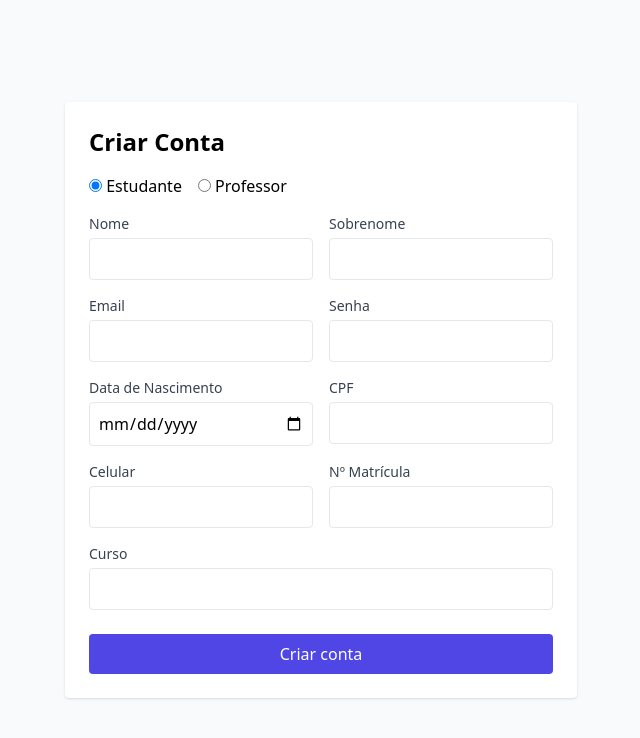
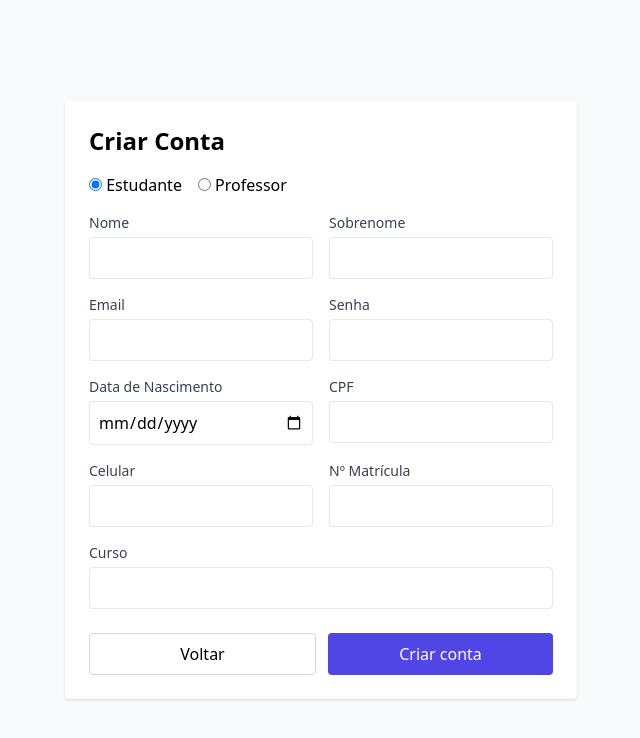
Before and after one commit to MiraProfissional/tcc-frontend, a React (Vite) app: page /register in a window 1280 px wide. Shown: the top 738 px of the page, without its empty margins (319-959 px from the left). Built offline with nearby package versions, Linux system fonts and the light colour scheme.

Commit message:
✨ feat: add back button and prevent double submit on Login and Register

```diff
--- a/src/pages/Login.tsx
+++ b/src/pages/Login.tsx
@@ -1,4 +1,4 @@
-import React from 'react'
+import React, { useRef } from 'react'
 import { useNavigate, Link } from 'react-router-dom'
 import { useForm } from 'react-hook-form'
 import { yupResolver } from '@hookform/resolvers/yup'
@@ -26,11 +26,15 @@ const Login: React.FC = () => {
     formState: { errors, isSubmitting },
   } = useForm<LoginForm>({ resolver: yupResolver(schema) })
 
+  const submittingRef = useRef(false)
+
   async function onSubmit(data: LoginForm) {
+    if (submittingRef.current) return
+    submittingRef.current = true
     try {
       await signIn(data.email, data.password)
-  toast.success('Login efetuado com sucesso')
-  navigate('/home')
+      toast.success('Login efetuado com sucesso')
+      navigate('/home')
     } catch (err: unknown) {
       console.error('Erro ao fazer login', err)
       let message: string | undefined
@@ -42,6 +46,8 @@ const Login: React.FC = () => {
       }
       if (!message && err instanceof Error) message = err.message
       toast.error(message || 'Erro na requisição')
+    } finally {
+      submittingRef.current = false
     }
   }
 
@@ -74,9 +80,14 @@ const Login: React.FC = () => {
           {errors.password && <p className="text-sm text-red-600 mt-1">{errors.password.message}</p>}
         </label>
 
-        <button type="submit" disabled={isSubmitting} className="w-full bg-indigo-600 text-white py-2 px-4 rounded hover:bg-indigo-700 disabled:opacity-60">
-          {isSubmitting ? 'Entrando...' : 'Entrar'}
-        </button>
+        <div className="flex gap-3">
+          <button type="button" onClick={() => navigate(-1)} className="flex-1 border border-gray-300 py-2 rounded hover:bg-gray-50">
+            Voltar
+          </button>
+          <button type="submit" disabled={isSubmitting} className="flex-1 bg-indigo-600 text-white py-2 px-4 rounded hover:bg-indigo-700 disabled:opacity-60">
+            {isSubmitting ? 'Entrando...' : 'Entrar'}
+          </button>
+        </div>
 
         <div className="mt-4 text-center text-sm text-gray-600">
           Ainda não tem conta? <Link to="/register" className="text-indigo-600">Cadastre-se</Link>
--- a/src/pages/Register.tsx
+++ b/src/pages/Register.tsx
@@ -1,4 +1,4 @@
-import React from 'react'
+import React, { useRef } from 'react'
 import { useForm } from 'react-hook-form'
 import { yupResolver } from '@hookform/resolvers/yup'
 import * as yup from 'yup'
@@ -36,9 +36,13 @@ const Register: React.FC = () => {
     defaultValues: { userRole: 'STUDENT' },
   })
 
+  const submittingRef = useRef(false)
+
   const userRole = watch('userRole')
 
   async function onSubmit(data: Record<string, unknown>) {
+    if (submittingRef.current) return
+    submittingRef.current = true
     try {
       // preparar body
       const firstName = String(data.firstName)
@@ -79,6 +83,8 @@ const Register: React.FC = () => {
       }
       if (!message && err instanceof Error) message = err.message
       toast.error(message || 'Erro ao criar conta')
+    } finally {
+      submittingRef.current = false
     }
   }
 
@@ -152,8 +158,11 @@ const Register: React.FC = () => {
           )}
         </div>
 
-        <div className="mt-6">
-          <button type="submit" disabled={isSubmitting} className="w-full bg-indigo-600 text-white py-2 rounded hover:bg-indigo-700 disabled:opacity-60">
+        <div className="mt-6 flex gap-3">
+          <button type="button" onClick={() => navigate(-1)} className="flex-1 border border-gray-300 py-2 rounded hover:bg-gray-50">
+            Voltar
+          </button>
+          <button type="submit" disabled={isSubmitting} className="flex-1 bg-indigo-600 text-white py-2 rounded hover:bg-indigo-700 disabled:opacity-60">
             {isSubmitting ? 'Criando...' : 'Criar conta'}
           </button>
         </div>
```
